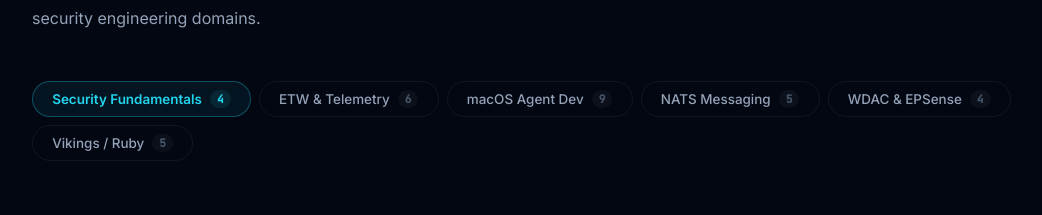
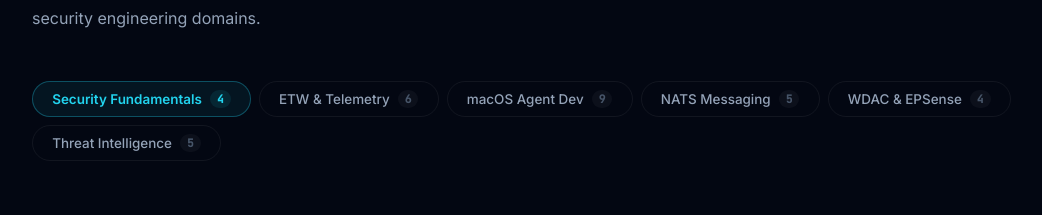
Before and after one commit to Karan-code5/Karan-code5.github.io, a React (Vite) app in the folder frontend/: page / in a window 1280 px wide. Shown: the part 2903-3118 px from the top of the page, without its empty margins (50-1092 px from the left). Built offline with nearby package versions, Linux system fonts and the light colour scheme.

Commit message:
Rename 'Vikings / Ruby' category to 'Threat Intelligence'

```diff
--- a/frontend/src/data.js
+++ b/frontend/src/data.js
@@ -129,7 +129,7 @@
       ]
     },
     {
-      category: "Vikings / Ruby",
+      category: "Threat Intelligence",
       color: "#f472b6",
       phases: [
         { name: "Vikings Knowledge Transfer", tech: "Ruby, Project KT", level: "Intermediate", outcome: "Rapidly onboarded to Vikings project enabling immediate contribution" },
```
